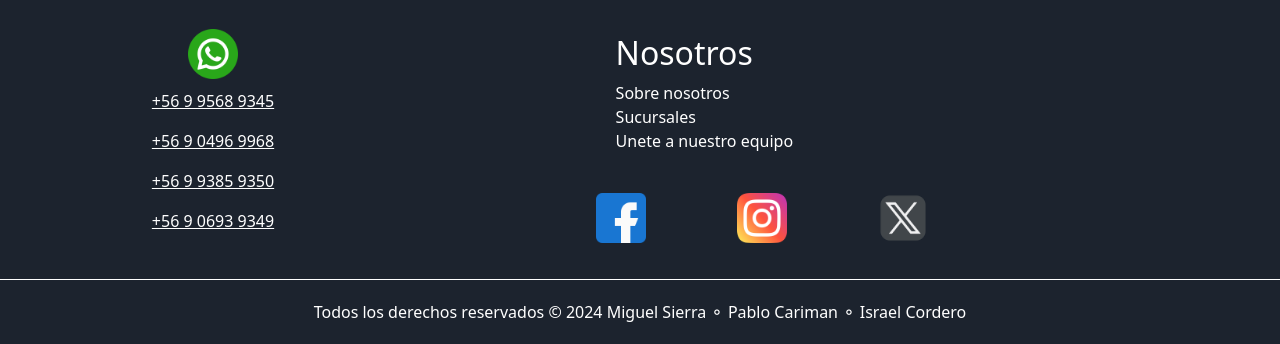
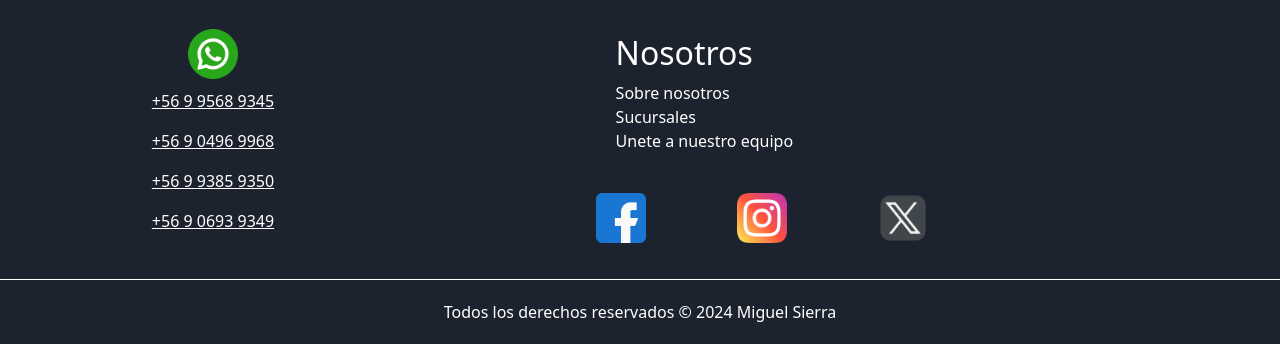
Before and after one commit to Miguelasg1999/project_ing_software, a Django app: page / in a window 1280 px wide. Shown: the part 1148-1492 px from the top of the page. Run offline with Django 4.2, Linux system fonts and the light colour scheme.

Commit message:
CRUD con Django

```diff
--- a/app_on_tour/templates/base.html
+++ b/app_on_tour/templates/base.html
@@ -77,7 +77,7 @@
     </div>
 
     <footer>
-        Todos los derechos reservados &copy; 2024 Miguel Sierra &#9900; Pablo Cariman &#9900; Israel Cordero
+        Todos los derechos reservados &copy; 2024 Miguel Sierra
     </footer>
 </body>
 </html>
```
Also changed, not shown: db.sqlite3, 1 other file.
